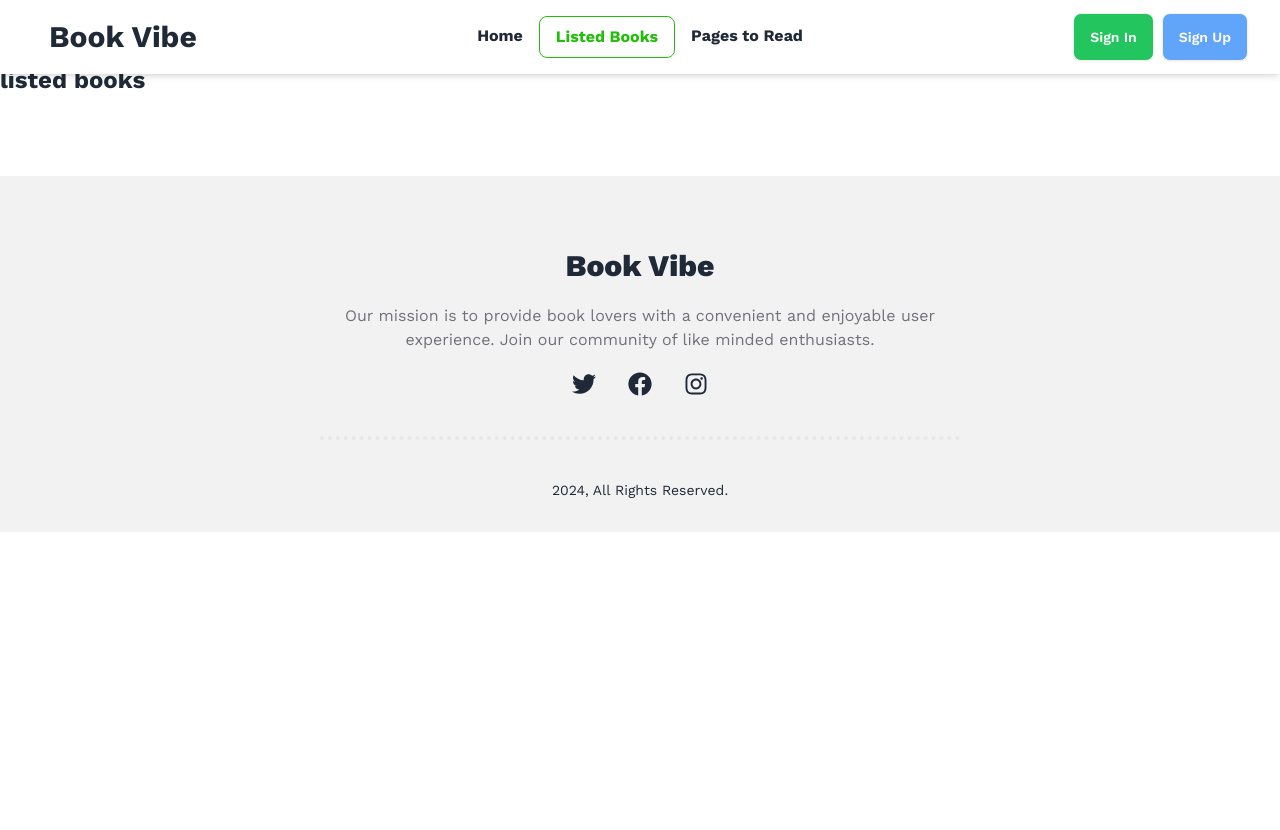
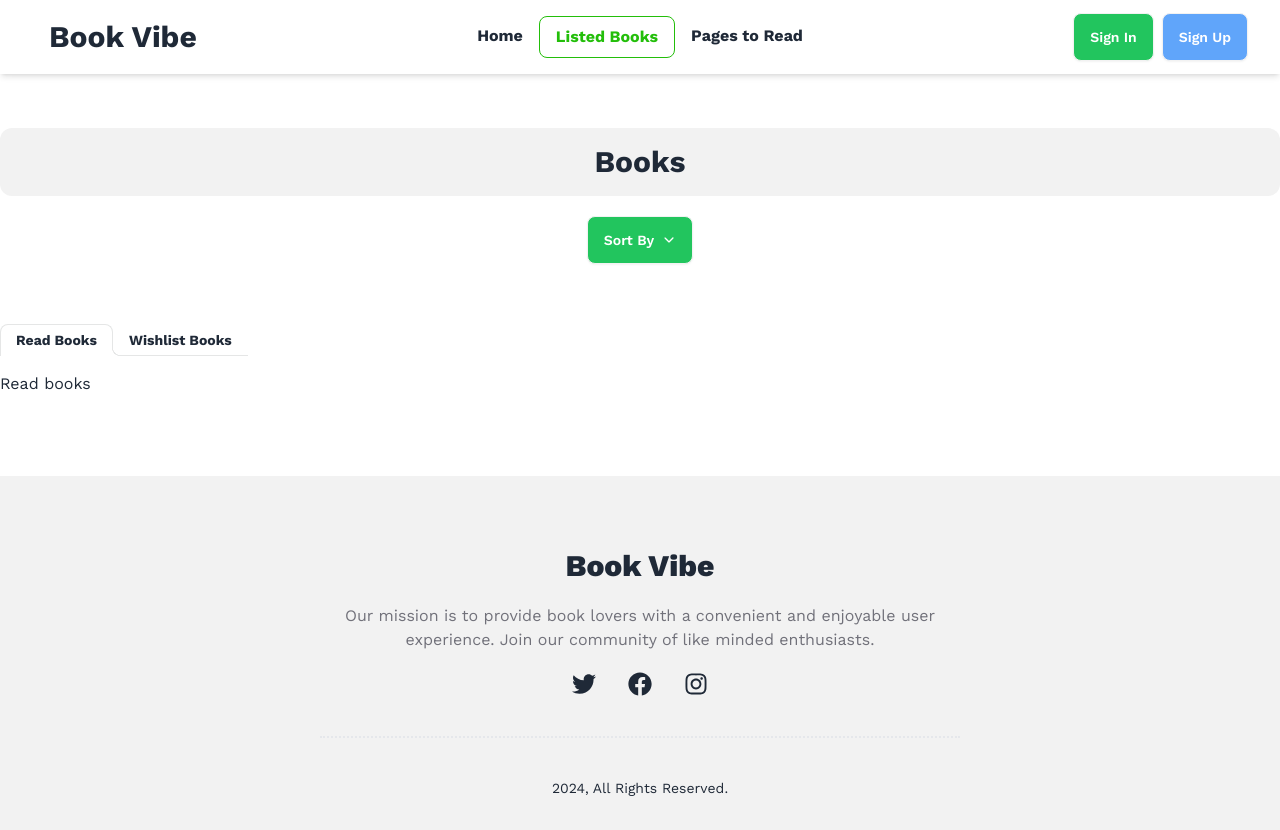
Before and after one commit to nhnaahid/book-vibe, a React (Vite) app: page /listed-books in a window 1280 px wide. Before the commit the page ends 800 px from the top, so only its background shows below. Built offline with nearby package versions, Linux system fonts and the light colour scheme.

Commit message:
read-wishlist functionality adde

```diff
--- a/src/components/Banner.jsx
+++ b/src/components/Banner.jsx
@@ -5,7 +5,7 @@ const Banner = () => {
     return (
         <div className='flex flex-col-reverse md:flex-row  gap-5 items-center bg-base-200 p-10 justify-center rounded-lg mt-20'>
             <div className='w-full md:w-2/5 space-y-4'>
-                <h1 className="text-5xl font-bold font-playfair">Books to freshen up <br /> your bookshelf</h1>
+                <h1 className="text-5xl font-bold font-playfair leading-tight">Books to freshen up <br /> your bookshelf</h1>
                 <p className='text-sm text-gray-500'>Welcome to Book Vibe, your one-stop destination for all things book-related. Explore our extensive collection of books spanning various genres. </p>
                 <Link to="/listed-books" className="btn btn-xs sm:btn-sm md:btn-md bg-green-500 hover:bg-green-700 text-white">View The List</Link>
             </div>
--- a/src/components/Footer.jsx
+++ b/src/components/Footer.jsx
@@ -4,7 +4,7 @@ const Footer = () => {
     return (
         <div className='bg-base-200 mt-20'>
             <div className="w-1/2 text-center mx-auto py-8">
-                <div className="border-b-4 border-dotted py-10 space-y-5">
+                <div className="border-b-2 border-dotted py-10 space-y-5">
                     <h1 className="text-3xl font font-extrabold">Book Vibe</h1>
                     <p className="text-zinc-500">Our mission is to provide book lovers with a convenient and enjoyable user experience. Join our community of like minded enthusiasts.</p>
                     <div className="flex flex-wrap justify-center gap-8 text-2xl">
--- a/src/components/Navbar.jsx
+++ b/src/components/Navbar.jsx
@@ -35,14 +35,14 @@ const Navbar = () => {
                             {navLinks}
                         </ul>
                     </div>
-                    <Link to='/' className="btn btn-ghost text-xl md:text-3xl font-bold">Book Vibe</Link>
+                    <Link to='/' className="btn btn-ghost text-lg md:text-3xl font-bold">Book Vibe</Link>
                 </div>
                 <div className="navbar-center hidden lg:flex">
                     <ul className="menu menu-horizontal px-1 md:text-base">
                         {navLinks}
                     </ul>
                 </div>
-                <div className="navbar-end gap-2">
+                <div className="navbar-end md:gap-2">
                     <a className="btn btn-xs sm:btn-sm md:btn-md bg-green-500 hover:bg-green-700 text-white">Sign In</a>
                     <a className="btn btn-xs sm:btn-sm md:btn-md bg-blue-400 hover:bg-blue-600 text-white">Sign Up</a>
                 </div>
--- /dev/null
+++ b/src/components/Read.jsx
@@ -0,0 +1,11 @@
+
+
+const Read = () => {
+    return (
+        <div>
+            <h1>Read books</h1>
+        </div>
+    );
+};
+
+export default Read;
--- /dev/null
+++ b/src/components/Wishlist.jsx
@@ -0,0 +1,11 @@
+
+
+const Wishlist = () => {
+    return (
+        <div>
+            <h1>Wishlist books</h1>
+        </div>
+    );
+};
+
+export default Wishlist;
--- a/src/pages/BookDetails.jsx
+++ b/src/pages/BookDetails.jsx
@@ -15,20 +15,25 @@ const BookDetails = () => {
     // console.log(book);
     const { bookId, bookName, author, image, rating, category, tags, publisher, yearOfPublishing, totalPages, review } = book;
     const handleRead = () => {
-        const isExist = saveData('readList','wishlist', bookId);
-        if (!isExist) {
+        const cases = saveData('readList', 'wishlist', bookId);
+        console.log(cases);
+        if (cases === 'r1') {
             toast.success('Book added to read list.');
         }
-        else {
+        else if (cases === 'wr') {
             toast.error('You have already read this book.');
         }
     }
     const handleWishlist = () => {
-        const isExist = saveData('wishlist', bookId);
-        if (!isExist) {
+        const cases = saveData('wishlist', 'readList', bookId);
+        console.log(cases);
+        if (cases === 'w1') {
             toast.success('Book added to wishlist.');
         }
-        else {
+        else if (cases === 'w2') {
+            toast.error('You have already read this book.');
+        }
+        else if (cases === 'wr') {
             toast.error('This book already added to wishlist.');
         }
     }
--- a/src/pages/ListedBooks.jsx
+++ b/src/pages/ListedBooks.jsx
@@ -1,9 +1,29 @@
 
-
+import { useState } from "react";
+import { IoIosArrowDown } from "react-icons/io";
+import { Link, Outlet } from "react-router-dom";
 const ListedBooks = () => {
+    const [tabIndex, setTabIndex] = useState(0);
     return (
-        <div>
-            <h1 className="text-2xl font-bold">listed books</h1>
+        <div className="mt-16 flex flex-col gap-4">
+            <div className="bg-base-200 rounded-xl">
+                <h1 className="text-3xl font-bold text-center p-1 md:p-4">Books</h1>
+            </div>
+            <div className="dropdown mx-auto">
+                <div tabIndex={0} role="button" className="btn m-1 bg-green-500 hover:bg-green-700 text-white">Sort By <IoIosArrowDown /></div>
+                <ul tabIndex={0} className="dropdown-content z-[1] menu p-2 shadow bg-base-100 rounded-box w-44 md:w-52">
+                    <li><a>Rating</a></li>
+                    <li><a> Number of pages</a></li>
+                    <li><a>Published year</a></li>
+                </ul>
+            </div>
+            <div className="mt-10">
+                <div role="tablist" className="tabs tabs-lifted justify-start">
+                    <Link to="/" onClick={() => setTabIndex(0)} role="tab" className={`tab ${tabIndex == 0 ? 'tab-active' : ''} font-bold`}>Read Books</Link>
+                    <Link to="wishlist" onClick={() => setTabIndex(1)} role="tab" className={`tab ${tabIndex == 1 ? 'tab-active' : ''} font-bold`}>Wishlist Books</Link>
+                </div>
+            </div>
+            <Outlet></Outlet>
         </div>
     );
 };
--- a/src/utility/localstorage.js
+++ b/src/utility/localstorage.js
@@ -8,21 +8,40 @@ const getStoredData = (key) => {
 
 const saveData = (keySelf, keyOther, value) => {
     const storedDataSelf = getStoredData(keySelf);
-    const isExistSelf = storedDataSelf.find(data => data === value);
+    let storedDataOther = getStoredData(keyOther);
+    let isExistSelf = false;
+    if (keySelf === 'wishlist') {
+        isExistSelf = storedDataOther.find(data => data === value);
+        // isExistSelf && 'clicked: wishlist && item in read';
+        if (isExistSelf) {
+            return 'w2';
+        }
+    }
+    if (!isExistSelf) {
+        isExistSelf = storedDataSelf.find(data => data === value);
+        // isExistSelf && 'clicked: wishlist/read && item in wishlist/read';
+        if (isExistSelf) {
+            return 'wr';
+        }
+    }
     if (!isExistSelf) {
         storedDataSelf.push(value);
         localStorage.setItem(keySelf, JSON.stringify(storedDataSelf));
+
+        if (keyOther === 'wishlist') {
+            // let storedDataOther = getStoredData(keyOther);
+            const isExistOther = storedDataOther.find(data => data === value);
+            if (isExistOther) {
+                storedDataOther = storedDataOther.filter(data => data != value);
+                localStorage.setItem(keyOther, JSON.stringify(storedDataOther));
+            }
+            // return 'clicked: read && item not in read'
+            return 'r1';
+        }
+        // return 'clicked: wishlist && item not in wishlist or read'
+        return 'w1';
     }
-
-    if (keyOther === 'wishlist') {
-        const storedDataOther = getStoredData(keyOther);
-        const isExistOther = storedDataOther.find(data => data === value);
-        if (!isExistOther) {
-            storedDataOther.push(value);
-            localStorage.setItem(keyOther, JSON.stringify(storedDataOther));
-        }
-    }
-
+    // return 'clicked: wishlist && item in read';
 }
 
 export { getStoredData, saveData };
```
Also changed, not shown: src/main.jsx (+13 -1 lines).
